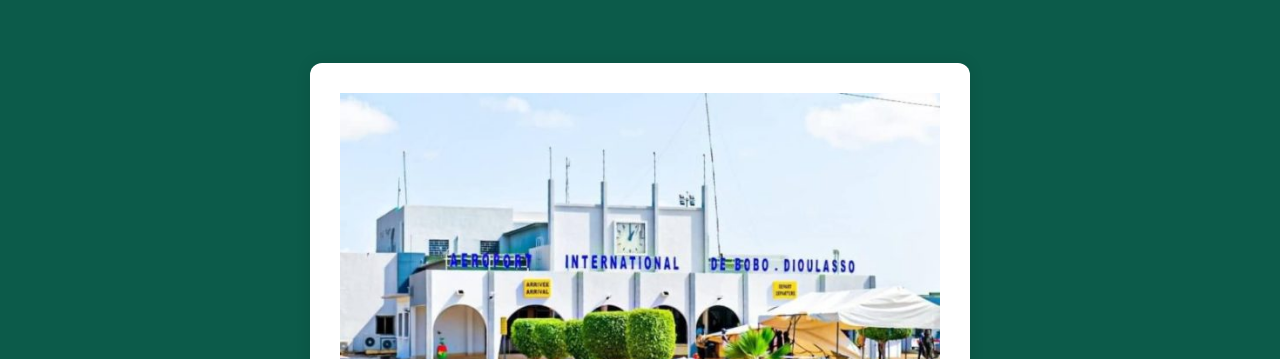
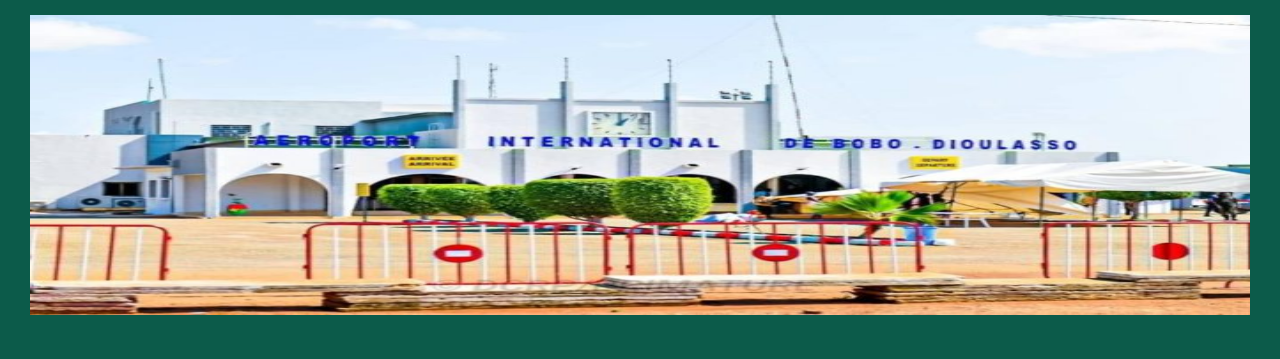
Before and after one commit to ismael622/SiteTouristique, a plain HTML site: page reservation.html in a window 1280 px wide. Shown: the top 359 px of the page. Drawn offline with Linux system fonts and the light colour scheme.

Commit message:
Update reservation.html

```diff
--- a/reservation.html
+++ b/reservation.html
@@ -3,7 +3,7 @@
 <head>
   <meta charset="UTF-8">
   <title>Réservation d’hôtel</title>
-  <link rel="stylesheet" href="formulaire.css">
+  <link rel="stylesheet" href="galerie.css">
 </head>
 <body>
     <header class="navboss">
```
